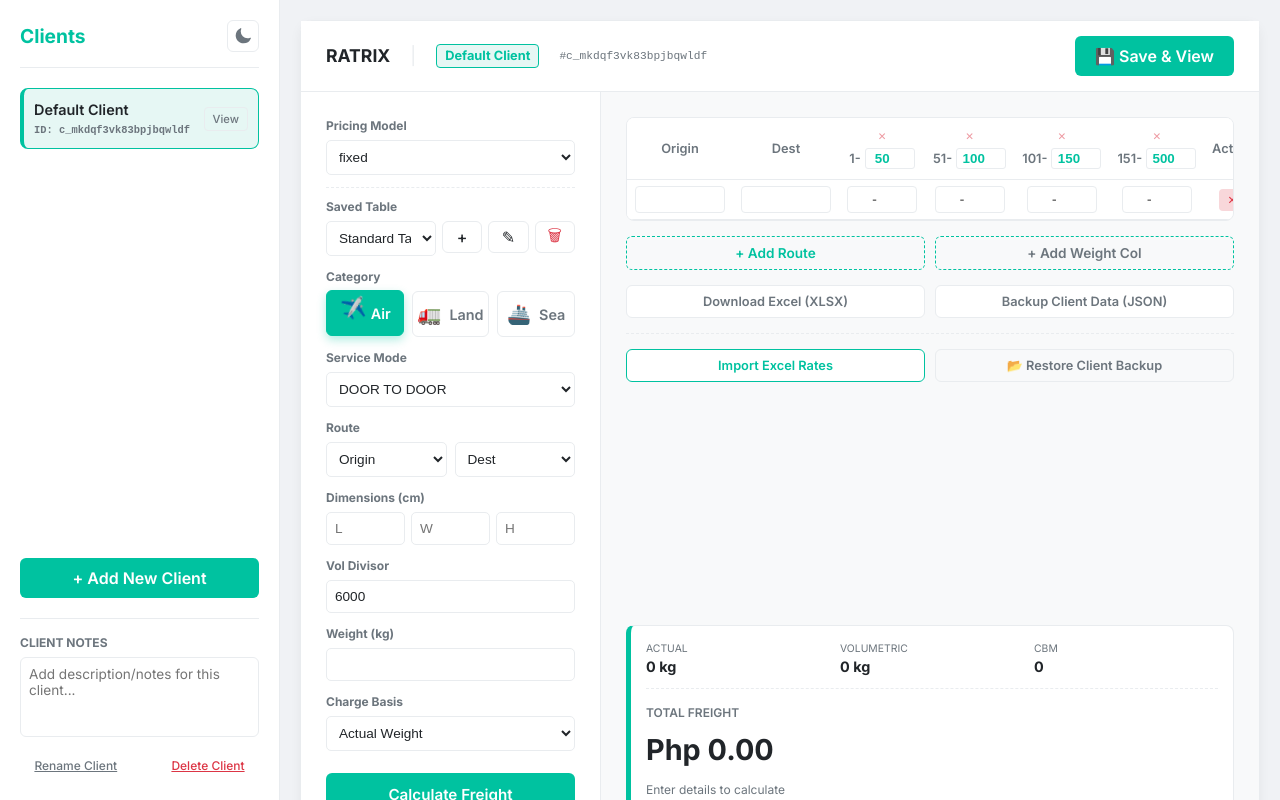
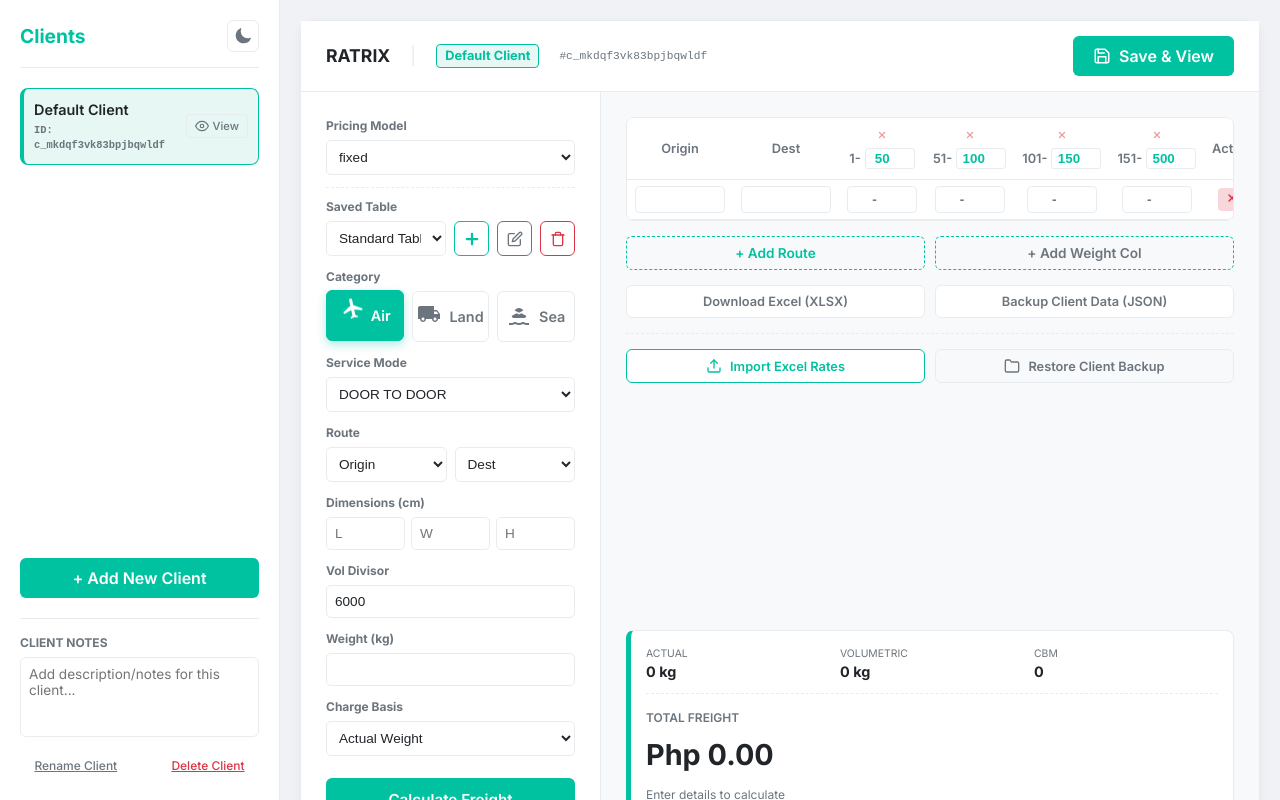
Before and after one commit to itzfrancis/ratrix-react, a React (Vite) app: page / in a window 1280 px wide. Built offline with nearby package versions, Linux system fonts and the light colour scheme.

Commit message:
sa wakas

```diff
--- a/src/components/EditorView.jsx
+++ b/src/components/EditorView.jsx
@@ -4,8 +4,39 @@
 import { strategies } from '../utils/calculations';
 import ExcelJS from 'exceljs';
 
+// --- SVG ICONS DEFINITIONS ---
+const IconPlaneFilled = () => (
+  <svg width="24" height="24" viewBox="0 0 24 24" fill="currentColor" stroke="none"><path d="M21 16v-2l-8-5V3.5c0-.83-.67-1.5-1.5-1.5S10 2.67 10 3.5V9l-8 5v2l8-2.5V19l-2 1.5V22l3.5-1 3.5 1v-1.5L13 19v-5.5l8 2.5z"/></svg>
+);
+const IconTruck = () => (
+  <svg width="24" height="24" viewBox="0 0 24 24" fill="currentColor" stroke="none"><path d="M20 8h-3V4H3c-1.1 0-2 .9-2 2v11h2c0 1.66 1.34 3 3 3s3-1.34 3-3h6c0 1.66 1.34 3 3 3s3-1.34 3-3h2v-5l-3-4zM6 18.5c-.83 0-1.5-.67-1.5-1.5s.67-1.5 1.5-1.5 1.5.67 1.5 1.5-.67 1.5-1.5 1.5zm13.5-9l1.96 2.5H17V9.5h2.5zm-1.5 9c-.83 0-1.5-.67-1.5-1.5s.67-1.5 1.5-1.5 1.5.67 1.5 1.5-.67 1.5-1.5 1.5z"/></svg>
+);
+const IconShip = () => (
+  <svg width="24" height="24" viewBox="0 0 24 24" fill="currentColor" stroke="none"><path d="M20 21c-1.39 0-2.78-.47-4-1.32-2.44 1.71-5.56 1.71-8 0C6.78 20.53 5.39 21 4 21H2v2h2c1.38 0 2.74-.35 4-.99 2.52 1.29 5.48 1.29 8 0 1.26.65 2.62.99 4 .99h2v-2h-2zM12 6c-1.83 0-3.48.96-4.34 2.52l4.34 2.17 4.34-2.17C15.48 6.96 13.83 6 12 6zm-2.4 5.37l-4.2 2.1C3.89 14.28 5.3 16 7.5 16h9c2.2 0 3.61-1.72 2.1-2.53l-4.2-2.1-2.4 1.2-2.4-1.2z"/></svg>
+);
+const IconSave = () => (
+  <svg width="18" height="18" viewBox="0 0 24 24" fill="none" stroke="currentColor" strokeWidth="2" strokeLinecap="round" strokeLinejoin="round"><path d="M19 21H5a2 2 0 0 1-2-2V5a2 2 0 0 1 2-2h11l5 5v11a2 2 0 0 1-2 2z"></path><polyline points="17 21 17 13 7 13 7 21"></polyline><polyline points="7 3 7 8 15 8"></polyline></svg>
+);
+const IconX = ({ size = 14 }) => (
+  <svg width={size} height={size} viewBox="0 0 24 24" fill="none" stroke="currentColor" strokeWidth="3" strokeLinecap="round" strokeLinejoin="round"><line x1="18" y1="6" x2="6" y2="18"></line><line x1="6" y1="6" x2="18" y2="18"></line></svg>
+);
+const IconFolder = () => (
+  <svg width="16" height="16" viewBox="0 0 24 24" fill="none" stroke="currentColor" strokeWidth="2" strokeLinecap="round" strokeLinejoin="round"><path d="M22 19a2 2 0 0 1-2 2H4a2 2 0 0 1-2-2V5a2 2 0 0 1 2-2h5l2 3h9a2 2 0 0 1 2 2z"></path></svg>
+);
+const IconUpload = () => (
+    <svg width="16" height="16" viewBox="0 0 24 24" fill="none" stroke="currentColor" strokeWidth="2" strokeLinecap="round" strokeLinejoin="round"><path d="M21 15v4a2 2 0 0 1-2 2H5a2 2 0 0 1-2-2v-4"></path><polyline points="17 8 12 3 7 8"></polyline><line x1="12" y1="3" x2="12" y2="15"></line></svg>
+);
+const IconPlus = () => (
+  <svg width="18" height="18" viewBox="0 0 24 24" fill="none" stroke="currentColor" strokeWidth="3" strokeLinecap="round" strokeLinejoin="round"><line x1="12" y1="5" x2="12" y2="19"></line><line x1="5" y1="12" x2="19" y2="12"></line></svg>
+);
+const IconEdit = () => (
+  <svg width="16" height="16" viewBox="0 0 24 24" fill="none" stroke="currentColor" strokeWidth="2" strokeLinecap="round" strokeLinejoin="round"><path d="M11 4H4a2 2 0 0 0-2 2v14a2 2 0 0 0 2 2h14a2 2 0 0 0 2-2v-7"></path><path d="M18.5 2.5a2.121 2.121 0 0 1 3 3L12 15l-4 1 1-4 9.5-9.5z"></path></svg>
+);
+const IconTrash = () => (
+  <svg width="16" height="16" viewBox="0 0 24 24" fill="none" stroke="currentColor" strokeWidth="2" strokeLinecap="round" strokeLinejoin="round"><polyline points="3 6 5 6 21 6"></polyline><path d="M19 6v14a2 2 0 0 1-2 2H7a2 2 0 0 1-2-2V6m3 0V4a2 2 0 0 1 2-2h4a2 2 0 0 1 2 2v2"></path></svg>
+);
+
 const EditorView = ({ switchToViewer, setIsDirty }) => {
-    // Destructure restoreClient from context
     const { getActiveClient, updateClientData, restoreClient } = useData();
     const client = getActiveClient();
 
@@ -21,30 +52,24 @@
     const [calcResult, setCalcResult] = useState(null);
     const [isSaving, setIsSaving] = useState(false);
 
-    // --- 1. LOCAL DRAFT STATE ---
+    // --- LOCAL DRAFT STATE ---
     const [localStore, setLocalStore] = useState(null);
 
-    // Load client data into local draft when client changes
     useEffect(() => {
         if (client) {
-            // Deep copy to ensure we don't accidentally mutate context by reference
             setLocalStore(JSON.parse(JSON.stringify(client.data_store)));
-            // Reset dirty flag on load
             if(setIsDirty) setIsDirty(false);
         }
     }, [client?.id]);
 
-    // Refs for hidden file inputs
     const jsonInputRef = useRef(null);
     const excelInputRef = useRef(null);
 
-    // Derived State helpers (READ FROM LOCAL STORE NOW)
     const dataStore = localStore;
     const modelData = dataStore ? dataStore[model] : null;
     const activeProfileId = modelData ? modelData.activeId : null;
     const activeProfile = (modelData && activeProfileId) ? modelData.profiles[activeProfileId] : null;
 
-    // Helper to update LOCAL state only
     const updateStore = (newStore) => {
         setLocalStore(newStore);
         if(setIsDirty) setIsDirty(true);
@@ -92,15 +117,12 @@
         setCalcResult(result);
     };
 
-    // --- 2. SAVE TRANSITION HANDLER (THE COMMIT) ---
+    // --- SAVE TRANSITION HANDLER ---
     const handleSaveTransition = () => {
-        // COMMIT: This is the only time we push localStore to the Global Context
         updateClientData(client.id, localStore);
+        setIsSaving(true);
+        if(setIsDirty) setIsDirty(false);
 
-        setIsSaving(true);
-        if(setIsDirty) setIsDirty(false); // Clear dirty flag before transition
-
-        // Wait for animation (1.5s) before switching view
         setTimeout(() => {
             switchToViewer();
         }, 1500);
@@ -204,14 +226,9 @@
     // --- IMPORT / EXPORT HANDLERS ---
     const handleExportExcel = async () => {
         if(!activeProfile) return;
-
-        // Debugging: Check if rows exist in console
-        console.log("Exporting Rows:", activeProfile.rows);
-
         const wb = new ExcelJS.Workbook();
         const ws = wb.addWorksheet("Rates");
 
-        // Define columns
         const colDefs = [
             { header: 'Origin', width: 15 },
             { header: 'Destination', width: 15 }
@@ -222,26 +239,22 @@
             colDefs.push({ header: `${prev}-${lim}`, width: 10 });
         });
 
-        // 1. Write Metadata Rows
         ws.addRow([`Client: ${client.name}`]);
         ws.addRow([`Table: ${activeProfile.name}`]);
         ws.addRow([`Category: ${inputs.category}`]);
         ws.addRow([`Service Mode: ${inputs.serviceMode}`]);
         ws.addRow([`Export Date: ${new Date().toLocaleDateString()} ${new Date().toLocaleTimeString()}`]);
-        ws.addRow([]); // Spacer
+        ws.addRow([]);
 
-        // 2. Write Header Row
         const headerRow = ws.addRow(colDefs.map(c => c.header));
         headerRow.font = { bold: true, color: { argb: 'FFFFFFFF' } };
         headerRow.eachCell((cell) => {
             cell.fill = { type: 'pattern', pattern: 'solid', fgColor: { argb: 'FF4472C4' } };
         });
 
-        // 3. Write Data Rows
         if (activeProfile.rows && activeProfile.rows.length > 0) {
             activeProfile.rows.forEach(r => {
                 const safeRates = Array.isArray(r.rates) ? r.rates : [];
-
                 const rowData = [
                     r.origin || "",
                     r.dest || "",
@@ -249,19 +262,15 @@
                         return (val === null || val === undefined || val === "") ? "" : Number(val);
                     })
                 ];
-
                 const newRow = ws.addRow(rowData);
-                // Force visibility just in case
+                // EXPLICITLY UNHIDE ROWS to fix Excel glitch
                 newRow.hidden = false;
             });
         }
 
-        // 4. Set Widths manually
         colDefs.forEach((def, i) => {
             ws.getColumn(i + 1).width = def.width;
         });
-
-        // REMOVED: ws.views (Freeze Panes) caused rows to hide glitchily in some Excel versions
 
         const buffer = await wb.xlsx.writeBuffer();
         const blob = new Blob([buffer], { type: "application/vnd.openxmlformats-officedocument.spreadsheetml.sheet" });
@@ -392,7 +401,6 @@
         e.target.value = '';
     };
 
-    // If localStore hasn't loaded yet
     if (!client || !localStore || !activeProfile) return <div>Loading...</div>;
 
     const origins = [...new Set(activeProfile.rows.map(r => r.origin).filter(Boolean))];
@@ -400,7 +408,6 @@
 
     return (
         <div className="calculator-container">
-            {/* 3. FULL SCREEN ANIMATION OVERLAY */}
             {isSaving && (
                 <div className="save-animation-overlay">
                     <div className="shockwave-ring"></div>
@@ -413,8 +420,10 @@
                     <span className="current-client-badge">{client.name}</span>
                     <span style={{fontSize: '0.7rem', color:'var(--text-muted)', marginLeft: '10px', fontWeight: 'normal', fontFamily:'monospace'}}>#{client.id}</span>
                 </h1>
-                {/* 4. Trigger Animation on click */}
-                <button className="btn-save-view" onClick={handleSaveTransition}>💾 Save & View</button>
+                <button className="btn-save-view" onClick={handleSaveTransition} style={{display:'flex', alignItems:'center', gap:8}}>
+                    <IconSave />
+                    <span>Save & View</span>
+                </button>
             </div>
 
             <div className="content-grid">
@@ -428,19 +437,56 @@
 
                     <div className="input-group" style={{paddingTop: 10, borderTop: '1px dashed var(--border-color)'}}>
                         <label>Saved Table</label>
-                        <div style={{display:'flex', gap:6}}>
-                            <select style={{flex:1}} value={activeProfileId} onChange={(e) => {
+                        {/* --- COMPACT ICON LAYOUT WITH FLEXBOX --- */}
+                        <div style={{display:'flex', gap: '8px', width: '100%', alignItems:'center'}}>
+                            {/* Dropdown takes most of the space (flex: 1) */}
+                            <select value={activeProfileId} onChange={(e) => {
                                 const newData = JSON.parse(JSON.stringify(dataStore));
                                 newData[model].activeId = e.target.value;
                                 updateStore(newData);
-                            }}>
+                            }} style={{flex: 1, minWidth: 0, height: '35px'}}>
                                 {Object.keys(modelData.profiles).map(pid => (
                                     <option key={pid} value={pid}>{modelData.profiles[pid].name}</option>
                                 ))}
                             </select>
-                            <button className="icon-btn" onClick={addNewProfile} title="Add New Table">+</button>
-                            <button className="icon-btn" onClick={renameProfile} title="Rename Current Table">✎</button>
-                            <button className="icon-btn-danger" onClick={deleteProfile} title="Delete Current Table">🗑</button>
+
+                            {/* Icon Buttons have fixed dimensions */}
+                            <button
+                                onClick={addNewProfile}
+                                title="Add New Table"
+                                style={{
+                                    width: '35px', height: '35px', cursor:'pointer',
+                                    background:'var(--bg-container)', border:'1px solid var(--brand-primary)',
+                                    color:'var(--brand-primary)', borderRadius:'6px',
+                                    display:'flex', alignItems:'center', justifyContent:'center', padding:0
+                                }}
+                            >
+                                <IconPlus />
+                            </button>
+                            <button
+                                onClick={renameProfile}
+                                title="Rename Current Table"
+                                style={{
+                                    width: '35px', height: '35px', cursor:'pointer',
+                                    background:'var(--bg-container)', border:'1px solid var(--text-muted)',
+                                    color:'var(--text-muted)', borderRadius:'6px',
+                                    display:'flex', alignItems:'center', justifyContent:'center', padding:0
+                                }}
+                            >
+                                <IconEdit />
+                            </button>
+                            <button
+                                onClick={deleteProfile}
+                                title="Delete Current Table"
+                                style={{
+                                    width: '35px', height: '35px', cursor:'pointer',
+                                    background:'var(--bg-container)', border:'1px solid var(--state-danger-text)',
+                                    color:'var(--state-danger-text)', borderRadius:'6px',
+                                    display:'flex', alignItems:'center', justifyContent:'center', padding:0
+                                }}
+                            >
+                                <IconTrash />
+                            </button>
                         </div>
                     </div>
 
@@ -451,19 +497,19 @@
                                 className={`category-btn air ${inputs.category === 'AIR' ? 'active' : ''}`}
                                 onClick={() => setInputs({...inputs, category: 'AIR'})}
                             >
-                                <span className="icon">✈️</span> Air
+                                <span className="icon"><IconPlaneFilled /></span> Air
                             </button>
                             <button
                                 className={`category-btn land ${inputs.category === 'LAND' ? 'active' : ''}`}
                                 onClick={() => setInputs({...inputs, category: 'LAND'})}
                             >
-                                <span className="icon">🚛</span> Land
+                                <span className="icon"><IconTruck /></span> Land
                             </button>
                             <button
                                 className={`category-btn sea ${inputs.category === 'SEA' ? 'active' : ''}`}
                                 onClick={() => setInputs({...inputs, category: 'SEA'})}
                             >
-                                <span className="icon">🚢</span> Sea
+                                <span className="icon"><IconShip /></span> Sea
                             </button>
                         </div>
                     </div>
@@ -534,7 +580,7 @@
                                         return (
                                             <th key={i}>
                                                  <div className="col-header-container">
-                                                    <button className="btn-col-delete" onClick={() => deleteColumn(i)}>✕</button>
+                                                    <button className="btn-col-delete" onClick={() => deleteColumn(i)}><IconX size={10} /></button>
                                                     <div className="range-wrapper">
                                                         <span>{prev}-</span>
                                                         <input type="number" className="header-input" value={lim} onChange={(e) => handleLimitChange(i, e.target.value)} />
@@ -565,7 +611,7 @@
                                             </td>
                                         ))}
                                         <td>
-                                            <button className="btn-delete" onClick={() => deleteRow(rIdx)}>✕</button>
+                                            <button className="btn-delete" onClick={() => deleteRow(rIdx)}><IconX size={12}/></button>
                                         </td>
                                     </tr>
                                 ))}
@@ -586,15 +632,15 @@
                     <div style={{marginBottom: 20, borderTop: '1px dashed var(--border-color)', paddingTop: 15, display:'flex', gap:10}}>
                         <div style={{flex:1}}>
                              <input type="file" accept=".xlsx" ref={excelInputRef} style={{display:'none'}} onChange={handleImportExcel} />
-                             <button className="btn-import" style={{background:'var(--bg-container)', border:'1px solid var(--brand-primary)', color:'var(--brand-primary)'}}
+                             <button className="btn-import" style={{background:'var(--bg-container)', border:'1px solid var(--brand-primary)', color:'var(--brand-primary)', display:'flex', alignItems:'center', justifyContent:'center', gap:8}}
                                 onClick={() => excelInputRef.current.click()}>
-                                Import Excel Rates
+                                <IconUpload /> Import Excel Rates
                              </button>
                         </div>
                         <div style={{flex:1}}>
                              <input type="file" accept=".json" ref={jsonInputRef} style={{display:'none'}} onChange={handleRestoreJson} />
-                             <button className="btn-import" onClick={() => jsonInputRef.current.click()}>
-                                📂 Restore Client Backup
+                             <button className="btn-import" onClick={() => jsonInputRef.current.click()} style={{display:'flex', alignItems:'center', justifyContent:'center', gap:8}}>
+                                <IconFolder /> Restore Client Backup
                              </button>
                         </div>
                     </div>
--- a/src/components/Sidebar.jsx
+++ b/src/components/Sidebar.jsx
@@ -1,7 +1,14 @@
 import React from 'react';
 import { useData } from '../context/DataContext';
 
-// 1. Accept onNavigate prop
+// --- SVG ICONS ---
+const IconEye = () => (
+    <svg width="14" height="14" viewBox="0 0 24 24" fill="none" stroke="currentColor" strokeWidth="2" strokeLinecap="round" strokeLinejoin="round"><path d="M1 12s4-8 11-8 11 8 11 8-4 8-11 8-11-8-11-8z"></path><circle cx="12" cy="12" r="3"></circle></svg>
+);
+const IconXSmall = () => (
+    <svg width="10" height="10" viewBox="0 0 24 24" fill="none" stroke="currentColor" strokeWidth="3" strokeLinecap="round" strokeLinejoin="round"><line x1="18" y1="6" x2="6" y2="18"></line><line x1="6" y1="6" x2="18" y2="18"></line></svg>
+);
+
 const Sidebar = ({ onNavigate }) => {
     const { store, theme, toggleTheme, setActiveClient, addClient, deleteClient, updateClientMeta, renameClient } = useData();
     const activeClient = store.clients[store.activeClientId];
@@ -29,10 +36,8 @@
         }
     };
 
-    // 2. Helper to handle safe navigation
     const requestClientChange = (clientId, targetView) => {
         onNavigate(targetView, () => {
-            // This callback only runs if the user says "Yes" to the popup (or if data wasn't dirty)
             setActiveClient(clientId);
         });
     };
@@ -53,19 +58,17 @@
             <div className="client-list">
                 {Object.values(store.clients).map(client => (
                     <div key={client.id} className={`client-item ${client.id === store.activeClientId ? 'active' : ''}`}>
-                        {/* 3. Update Name Click */}
                         <div className="client-name-area" onClick={() => requestClientChange(client.id, 'editor')}>
                             <div style={{ fontWeight: 600 }}>{client.name}</div>
                             <div style={{ fontSize: '0.65rem', color: 'var(--text-muted)', marginTop: 2, fontFamily: 'monospace' }}>
                                 ID: {client.id}
                             </div>
                         </div>
-                        {/* 4. Update View Button Click */}
                         <button className="btn-sidebar-view" onClick={(e) => {
                             e.stopPropagation();
                             requestClientChange(client.id, 'viewer');
-                        }}>
-                            View
+                        }} style={{display:'flex', alignItems:'center', gap:4}}>
+                            <IconEye /> View
                         </button>
                     </div>
                 ))}
@@ -82,11 +85,12 @@
                                 onClick={handleClearNotes}
                                 style={{
                                     background: 'none', border: 'none', color: 'var(--state-danger-text)',
-                                    cursor: 'pointer', fontSize: '0.7rem', padding: 0, opacity: 0.7
+                                    cursor: 'pointer', fontSize: '0.7rem', padding: 0, opacity: 0.7,
+                                    display: 'flex', alignItems: 'center', gap: 3
                                 }}
                                 title="Clear all notes"
                             >
-                                ✕ Clear
+                                <IconXSmall /> Clear
                             </button>
                         )}
                     </div>
```
Also changed, not shown: src/components/ViewerView.jsx (+12 -2 lines).
